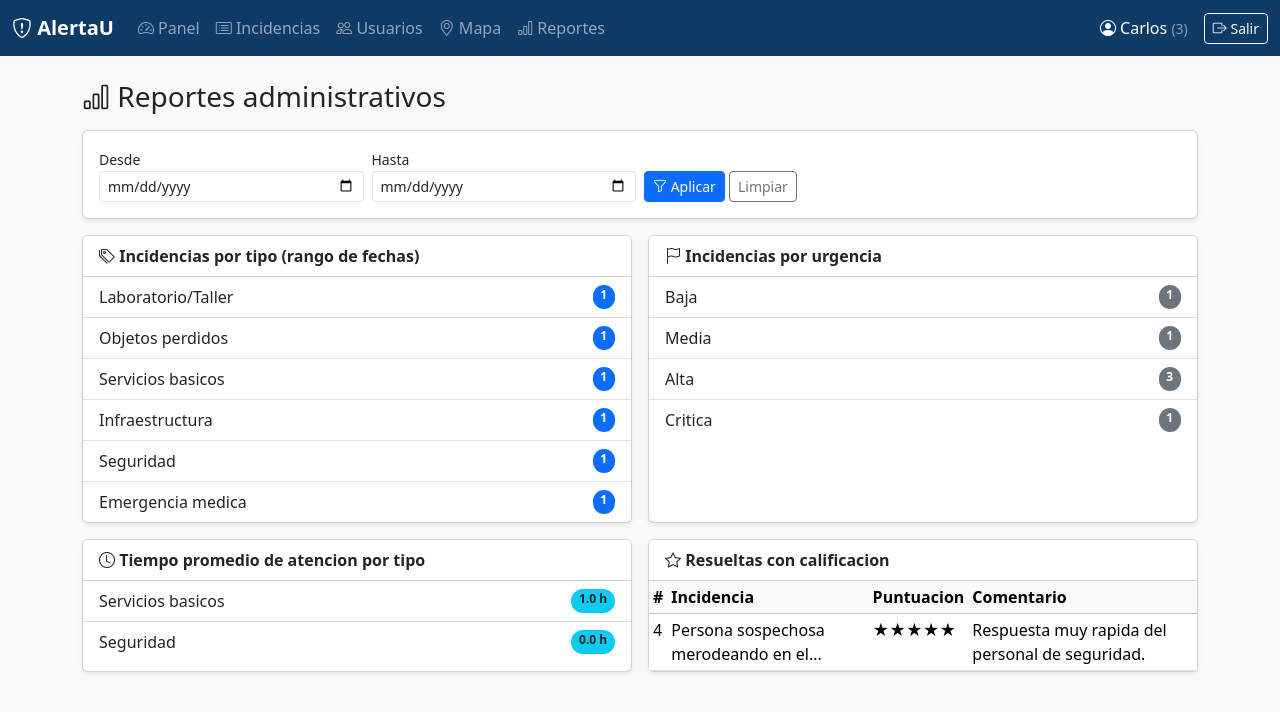
After one commit to jomaguevco/alertau_web_moviles, a Flask app: page /reportes in a window 1280 px wide. The commit adds this page. Shown: the top 712 px of the page. Run offline with Flask 3, Linux system fonts and the light colour scheme; a user stored in the database is signed in; data comes from the database, SQL or seed files in the repository; some libraries are stand-ins or nearby versions.

Commit message:
Web: reporte geografico (req #8) y reportes administrativos (req #9)
Cierra los requisitos web que faltaban segun el PDF/rubrica:
- Reporte geografico: mapa (Leaflet/OpenStreetMap, sin API key) con las
  incidencias por ubicacion. Ruta /reporte-mapa.
- Reportes administrativos: incidencias por tipo en rango de fechas, por
  urgencia, tiempo promedio de atencion por tipo, y resueltas con su
  calificacion y comentario. Ruta /reportes.
- Enlaces "Mapa" y "Reportes" en la barra de navegacion.
- models/reporte.py: por_categoria_rango, tiempo_promedio_por_tipo,
  resueltas_con_calificacion, incidencias_geo.

Probado localmente.

Co-Authored-By: Claude Opus 4.8 (1M context) <noreply@anthropic.com>

```diff
--- a/app.py
+++ b/app.py
@@ -26,6 +26,7 @@ from routes.auth import ws_auth
 from routes.dashboard import ws_dashboard
 from routes.incidencias import ws_incidencias
 from routes.usuarios import ws_usuarios
+from routes.reportes import ws_reportes
 from routes.api import ws_api
 from config import Config
 
@@ -40,6 +41,7 @@ app.register_blueprint(ws_auth)
 app.register_blueprint(ws_dashboard)
 app.register_blueprint(ws_incidencias)
 app.register_blueprint(ws_usuarios)
+app.register_blueprint(ws_reportes)
 
 # API REST JSON para la app movil (bajo el prefijo /api). El panel web sigue
 # usando las rutas de arriba con sesion; esta capa usa JWT y devuelve JSON.
--- a/models/reporte.py
+++ b/models/reporte.py
@@ -84,6 +84,96 @@ class Reporte:
         """
         return self._agrupado(sql)
 
+    def por_categoria_rango(self, fecha_desde=None, fecha_hasta=None):
+        """
+        Incidencias por tipo (categoria) dentro de un rango de fechas (req. web #9).
+        Si no se pasan fechas, cuenta todas.
+        """
+        con = Conexion().open
+        cursor = con.cursor()
+        sql = """
+            SELECT c.nombre AS etiqueta, COUNT(i.id) AS cantidad
+            FROM categoria c
+            LEFT JOIN incidencia i ON i.id_categoria = c.id
+        """
+        params = []
+        condiciones = []
+        if fecha_desde:
+            condiciones.append("i.fecha >= %s")
+            params.append(fecha_desde + ' 00:00:00')
+        if fecha_hasta:
+            condiciones.append("i.fecha <= %s")
+            params.append(fecha_hasta + ' 23:59:59')
+        if condiciones:
+            # El filtro va dentro del LEFT JOIN para no perder categorias con 0.
+            sql += " AND " + " AND ".join(condiciones)
+        sql += " GROUP BY c.id, c.nombre ORDER BY cantidad DESC"
+        cursor.execute(sql, params)
+        resultado = cursor.fetchall()
+        cursor.close()
+        con.close()
+        return resultado
+
+    def tiempo_promedio_por_tipo(self):
+        """
+        Tiempo promedio de atencion por tipo de caso, en horas (req. web #9).
+        Se mide desde que se registra la incidencia hasta que pasa a
+        'Resuelto' (5) o 'Cerrado' (6) por primera vez.
+        """
+        sql = """
+            SELECT
+                c.nombre AS etiqueta,
+                ROUND(AVG(TIMESTAMPDIFF(HOUR, i.fecha, h.fecha)), 1) AS horas
+            FROM incidencia i
+            INNER JOIN categoria c ON i.id_categoria = c.id
+            INNER JOIN (
+                SELECT id_incidencia, MIN(fecha) AS fecha
+                FROM estado_incidencia
+                WHERE id_estado IN (5, 6)
+                GROUP BY id_incidencia
+            ) h ON h.id_incidencia = i.id
+            GROUP BY c.id, c.nombre
+            ORDER BY horas DESC
+        """
+        return self._agrupado(sql)
+
+    def resueltas_con_calificacion(self):
+        """
+        Incidencias resueltas/cerradas con su calificacion y comentario (req. web #9).
+        """
+        sql = """
+            SELECT
+                i.id,
+                i.descripcion,
+                e.nombre AS estado,
+                cal.puntuacion,
+                cal.comentario
+            FROM calificacion cal
+            INNER JOIN incidencia i ON cal.id_incidencia = i.id
+            INNER JOIN estado e ON i.id_estado = e.id
+            ORDER BY i.id
+        """
+        return self._agrupado(sql)
+
+    def incidencias_geo(self):
+        """Incidencias con coordenadas para el reporte geografico (req. web #8)."""
+        sql = """
+            SELECT
+                i.id,
+                i.descripcion,
+                i.latitud,
+                i.longitud,
+                e.nombre AS estado,
+                COALESCE(c.nombre, 'Sin categoria') AS categoria,
+                COALESCE(ur.nombre, '-') AS urgencia
+            FROM incidencia i
+            INNER JOIN estado e ON i.id_estado = e.id
+            LEFT JOIN categoria c ON i.id_categoria = c.id
+            LEFT JOIN urgencia ur ON i.id_urgencia = ur.id
+            WHERE i.latitud IS NOT NULL AND i.longitud IS NOT NULL
+        """
+        return self._agrupado(sql)
+
     def _agrupado(self, sql):
         """Metodo interno reutilizable para las consultas de agrupacion."""
         con = Conexion().open
--- /dev/null
+++ b/routes/reportes.py
@@ -0,0 +1,56 @@
+# ============================================================
+#  routes/reportes.py  -  Reportes del panel web
+# ------------------------------------------------------------
+#  Cubre los requerimientos web:
+#   #8 Reporte geografico de incidencias (mapa)
+#   #9 Reportes administrativos (por tipo/rango, urgencia,
+#      tiempo promedio de atencion, resueltas con calificacion)
+# ============================================================
+from flask import Blueprint, render_template, request
+from models.reporte import Reporte
+from tools.auth_required import login_requerido
+
+ws_reportes = Blueprint('ws_reportes', __name__)
+
+reporte = Reporte()
+
+
+# ----------------------------------------------------------
+#  #8  Reporte geografico (mapa de incidencias)
+# ----------------------------------------------------------
+@ws_reportes.route('/reporte-mapa')
+@login_requerido
+def reporte_mapa():
+    # Convertir a tipos simples (float) para poder enviarlo como JSON al mapa.
+    incidencias = []
+    for fila in reporte.incidencias_geo():
+        incidencias.append({
+            'id': fila['id'],
+            'descripcion': fila['descripcion'],
+            'latitud': float(fila['latitud']),
+            'longitud': float(fila['longitud']),
+            'estado': fila['estado'],
+            'categoria': fila['categoria'],
+            'urgencia': fila['urgencia'],
+        })
+    return render_template('reportes/mapa.html', incidencias=incidencias)
+
+
+# ----------------------------------------------------------
+#  #9  Reportes administrativos
+# ----------------------------------------------------------
+@ws_reportes.route('/reportes')
+@login_requerido
+def reportes():
+    # Filtro opcional por rango de fechas (para "incidencias por tipo en rango").
+    fecha_desde = request.args.get('fecha_desde')
+    fecha_hasta = request.args.get('fecha_hasta')
+
+    return render_template(
+        'reportes/reportes.html',
+        por_categoria=reporte.por_categoria_rango(fecha_desde, fecha_hasta),
+        por_urgencia=reporte.por_urgencia(),
+        tiempo_promedio=reporte.tiempo_promedio_por_tipo(),
+        resueltas=reporte.resueltas_con_calificacion(),
+        filtros={'fecha_desde': fecha_desde, 'fecha_hasta': fecha_hasta},
+    )
--- a/templates/base.html
+++ b/templates/base.html
@@ -49,6 +49,16 @@
               <i class="bi bi-people"></i> Usuarios
             </a>
           </li>
+          <li class="nav-item">
+            <a class="nav-link" href="{{ url_for('ws_reportes.reporte_mapa') }}">
+              <i class="bi bi-geo-alt"></i> Mapa
+            </a>
+          </li>
+          <li class="nav-item">
+            <a class="nav-link" href="{{ url_for('ws_reportes.reportes') }}">
+              <i class="bi bi-bar-chart"></i> Reportes
+            </a>
+          </li>
         </ul>
         <!-- Usuario en sesion + cerrar sesion -->
         <span class="navbar-text text-white me-3">
--- /dev/null
+++ b/templates/reportes/reportes.html
@@ -0,0 +1,104 @@
+<!--
+  ============================================================
+   reportes/reportes.html  -  Reportes administrativos (req. web #9)
+  ------------------------------------------------------------
+   - Incidencias por tipo en un rango de fechas
+   - Incidencias por nivel de urgencia
+   - Tiempo promedio de atencion por tipo de caso
+   - Incidencias resueltas con sus calificaciones y comentarios
+  ============================================================
+-->
+{% extends 'base.html' %}
+{% block titulo %}AlertaU - Reportes{% endblock %}
+
+{% block contenido %}
+<h3 class="mb-3"><i class="bi bi-bar-chart"></i> Reportes administrativos</h3>
+
+<!-- Filtro de rango de fechas -->
+<form class="card card-body shadow-sm mb-3" method="GET" action="{{ url_for('ws_reportes.reportes') }}">
+  <div class="row g-2 align-items-end">
+    <div class="col-md-3">
+      <label class="form-label mb-0 small">Desde</label>
+      <input type="date" name="fecha_desde" class="form-control form-control-sm" value="{{ filtros.fecha_desde or '' }}">
+    </div>
+    <div class="col-md-3">
+      <label class="form-label mb-0 small">Hasta</label>
+      <input type="date" name="fecha_hasta" class="form-control form-control-sm" value="{{ filtros.fecha_hasta or '' }}">
+    </div>
+    <div class="col-md-3">
+      <button class="btn btn-sm btn-primary"><i class="bi bi-funnel"></i> Aplicar</button>
+      <a href="{{ url_for('ws_reportes.reportes') }}" class="btn btn-sm btn-outline-secondary">Limpiar</a>
+    </div>
+  </div>
+</form>
+
+<div class="row g-3">
+  <!-- Incidencias por tipo (rango) -->
+  <div class="col-md-6">
+    <div class="card shadow-sm h-100">
+      <div class="card-header bg-white fw-bold"><i class="bi bi-tags"></i> Incidencias por tipo (rango de fechas)</div>
+      <ul class="list-group list-group-flush">
+        {% for f in por_categoria %}
+        <li class="list-group-item d-flex justify-content-between">
+          {{ f.etiqueta }} <span class="badge bg-primary rounded-pill">{{ f.cantidad }}</span>
+        </li>
+        {% endfor %}
+      </ul>
+    </div>
+  </div>
+
+  <!-- Por urgencia -->
+  <div class="col-md-6">
+    <div class="card shadow-sm h-100">
+      <div class="card-header bg-white fw-bold"><i class="bi bi-flag"></i> Incidencias por urgencia</div>
+      <ul class="list-group list-group-flush">
+        {% for f in por_urgencia %}
+        <li class="list-group-item d-flex justify-content-between">
+          {{ f.etiqueta }} <span class="badge bg-secondary rounded-pill">{{ f.cantidad }}</span>
+        </li>
+        {% endfor %}
+      </ul>
+    </div>
+  </div>
+
+  <!-- Tiempo promedio de atencion -->
+  <div class="col-md-6">
+    <div class="card shadow-sm h-100">
+      <div class="card-header bg-white fw-bold"><i class="bi bi-clock"></i> Tiempo promedio de atencion por tipo</div>
+      <ul class="list-group list-group-flush">
+        {% for f in tiempo_promedio %}
+        <li class="list-group-item d-flex justify-content-between">
+          {{ f.etiqueta }} <span class="badge bg-info text-dark rounded-pill">{{ f.horas }} h</span>
+        </li>
+        {% else %}
+        <li class="list-group-item text-muted">Aun no hay casos resueltos/cerrados.</li>
+        {% endfor %}
+      </ul>
+    </div>
+  </div>
+
+  <!-- Resueltas con calificacion -->
+  <div class="col-md-6">
+    <div class="card shadow-sm h-100">
+      <div class="card-header bg-white fw-bold"><i class="bi bi-star"></i> Resueltas con calificacion</div>
+      <div class="table-responsive">
+        <table class="table table-sm mb-0">
+          <thead class="table-light"><tr><th>#</th><th>Incidencia</th><th>Puntuacion</th><th>Comentario</th></tr></thead>
+          <tbody>
+            {% for r in resueltas %}
+            <tr>
+              <td>{{ r.id }}</td>
+              <td>{{ r.descripcion | truncate(40) }}</td>
+              <td>{{ '★' * r.puntuacion }}{{ '☆' * (5 - r.puntuacion) }}</td>
+              <td>{{ r.comentario or '-' }}</td>
+            </tr>
+            {% else %}
+            <tr><td colspan="4" class="text-muted text-center">Aun no hay calificaciones.</td></tr>
+            {% endfor %}
+          </tbody>
+        </table>
+      </div>
+    </div>
+  </div>
+</div>
+{% endblock %}
```
Also changed, not shown: templates/reportes/mapa.html (added, +52 -0 lines).
